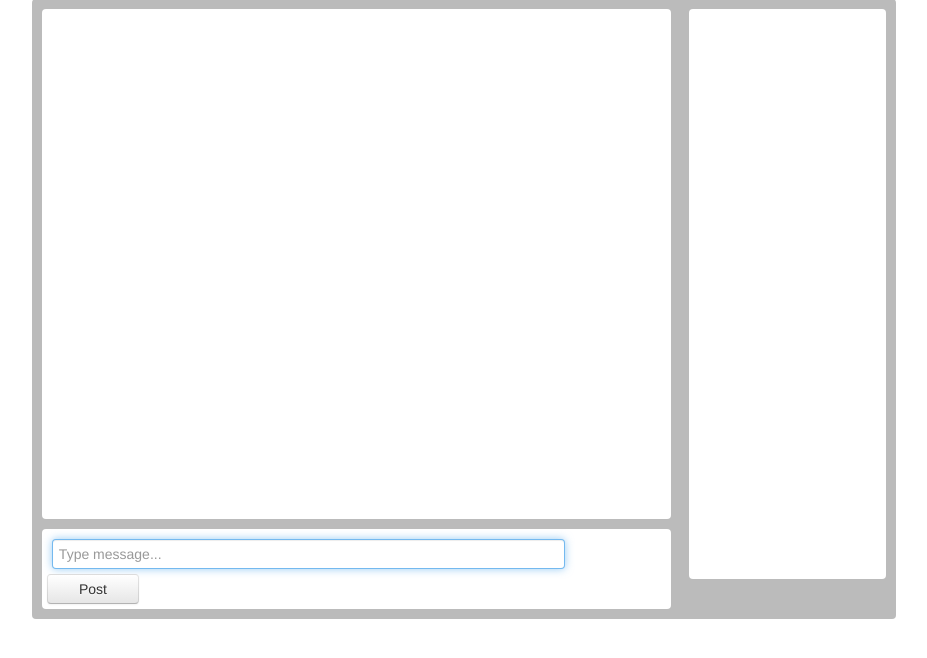
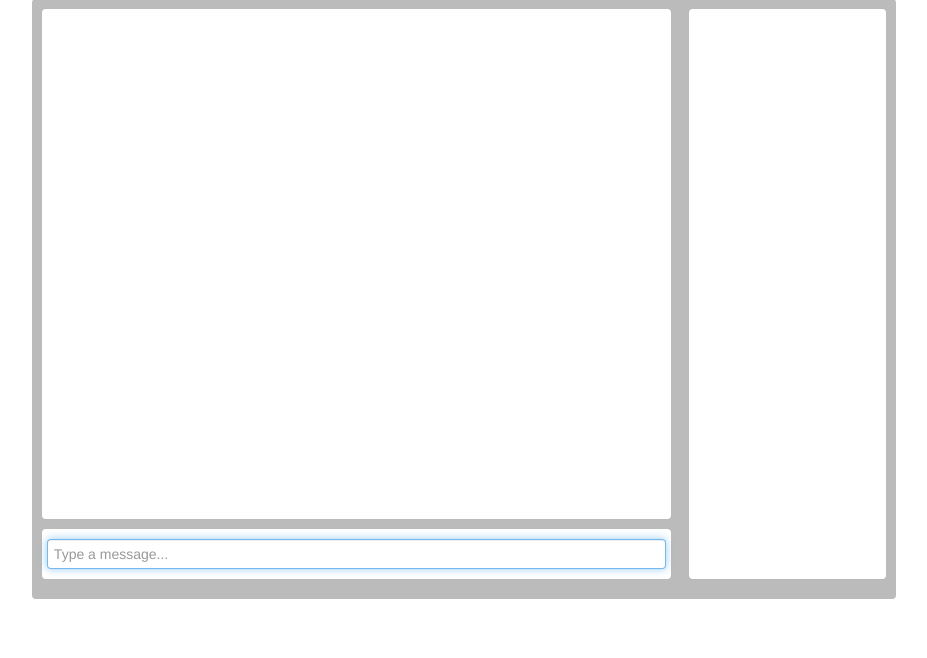
Before and after one commit to vanuwa/simple_chat_angular, a Django app: template chat/templates/room.html in a window 1280 px wide. Shown: the part 61-719 px from the top of the page, without its empty margins (186-1113 px from the left). Run offline with Django 3.2, Linux system fonts and the light colour scheme; the template is opened without the code that fills it: values that come from a table or form of the project are taken from there, others are empty; data comes from the database, SQL or seed files in the repository; both versions use the stored data as it was after the commit; parts of the project's set-up code (start-up, migrations or seed data) failed here and were passed over; some libraries are stand-ins or nearby versions.

Commit message:
Send button has been removed. send message by Enter;

```diff
--- a/chat/static/css/style.css
+++ b/chat/static/css/style.css
@@ -31,6 +31,9 @@
 }
 
 .b-chat-room__enter-new-message form {
+	margin: 5px 0;
+}
+.b-chat-room__enter-new-message form.row-fluid .span12 {
 	margin: 0;
 }
 
--- a/chat/templates/room.html
+++ b/chat/templates/room.html
@@ -34,10 +34,11 @@
 							</li>
 						</ul>
 						<div class="b-chat-room__enter-new-message">
-							<form ng-submit="createMessage()">
+							<form ng-submit="createMessage()" class="row-fluid">
 								{% csrf_token %}
-								<input type="text" ng-model="text" name="message" class="span10 input-large" autofocus="autofocus" placeholder="Type message...">
-								<input ng-disable="text.length < 1" type="submit" class="span2 btn" value="Post">
+								<div class="span12">
+									<input type="text" ng-model="text" name="message" class="span12 input-large" autofocus="autofocus" placeholder="Type a message..." title='Press "Enter" to send'>
+								</div>
 							</form>
 						</div>
 					</div>
```
Also changed, not shown: db.sqlite3.
